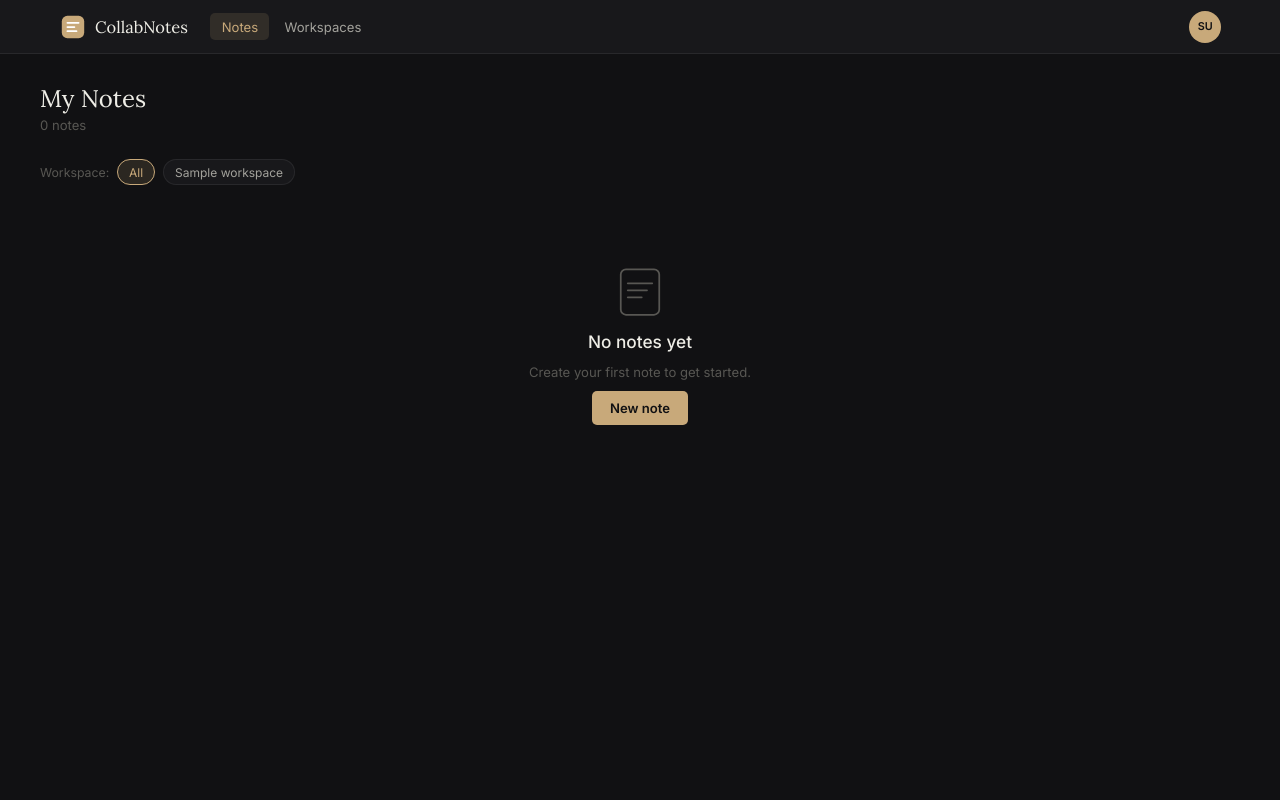
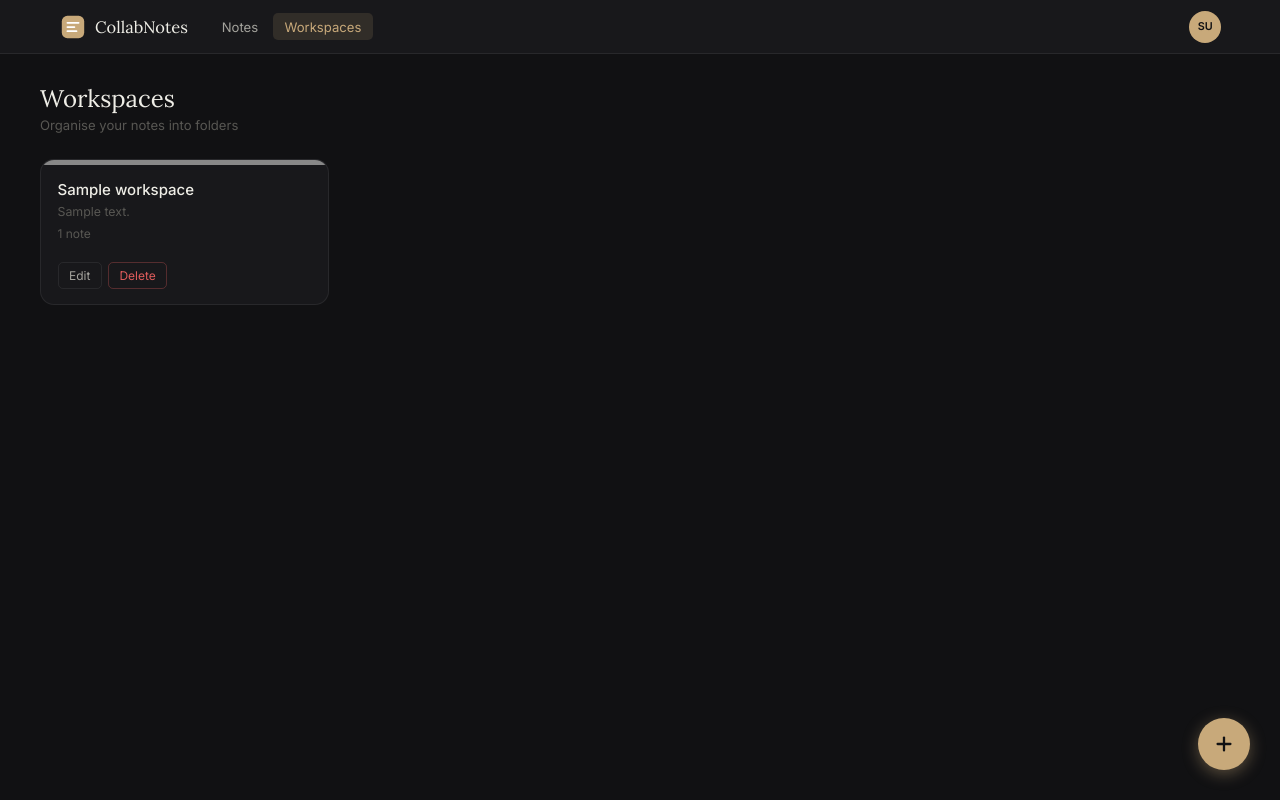
Before and after one commit to AgbogidiRhunor/collabnotes, a Django app: page /workspaces/ in a window 1280 px wide. Run offline with Django 5.2, Linux system fonts and the light colour scheme; a user stored in the database is signed in; tables that the repository leaves empty hold one stand-in row (values such as "Sample post").

Commit message:
refactor: simplify note creation UI and convert workspaces to folder-style pages - remove duplicate new note buttons - add FAB for note creation - implement workspace detail view (folder behavior) - update navigation and templates - remove workspace filters from notes list - support pre-selected workspace on note creation

```diff
--- a/apps/workspaces/urls.py
+++ b/apps/workspaces/urls.py
@@ -6,6 +6,7 @@ app_name = 'workspaces'
 urlpatterns = [
     path('', views.WorkspaceListView.as_view(), name='list'),
     path('create/', views.WorkspaceCreateView.as_view(), name='create'),
+    path('<uuid:pk>/', views.WorkspaceDetailView.as_view(), name='detail'),
     path('<uuid:pk>/edit/', views.WorkspaceEditView.as_view(), name='edit'),
     path('<uuid:pk>/delete/', views.WorkspaceDeleteView.as_view(), name='delete'),
 ]
--- a/apps/workspaces/views.py
+++ b/apps/workspaces/views.py
@@ -18,6 +18,19 @@ class WorkspaceListView(View):
 
 
 @method_decorator(login_required, name='dispatch')
+class WorkspaceDetailView(View):
+    template_name = 'workspaces/detail.html'
+
+    def get(self, request, pk):
+        workspace = get_object_or_404(Workspace, pk=pk, owner=request.user, is_deleted=False)
+        notes = workspace.notes.filter(is_deleted=False).order_by('-updated_at')
+        return render(request, self.template_name, {
+            'workspace': workspace,
+            'notes': notes,
+        })
+
+
+@method_decorator(login_required, name='dispatch')
 class WorkspaceCreateView(View):
     template_name = 'workspaces/form.html'
 
@@ -32,7 +45,7 @@ class WorkspaceCreateView(View):
             workspace.owner = request.user
             workspace.save()
             messages.success(request, f'Workspace "{workspace.name}" created.')
-            return redirect('workspaces:list')
+            return redirect('workspaces:detail', pk=workspace.pk)
         return render(request, self.template_name, {'form': form, 'action': 'Create'})
 
 
@@ -56,7 +69,7 @@ class WorkspaceEditView(View):
         if form.is_valid():
             form.save()
             messages.success(request, 'Workspace updated.')
-            return redirect('workspaces:list')
+            return redirect('workspaces:detail', pk=workspace.pk)
         return render(request, self.template_name, {
             'form': form, 'workspace': workspace, 'action': 'Edit'
         })
--- a/core/settings.py
+++ b/core/settings.py
@@ -125,7 +125,7 @@ EMAIL_PORT = config('EMAIL_PORT', default=587, cast=int)
 EMAIL_USE_TLS = True
 EMAIL_HOST_USER = config('EMAIL_HOST_USER', default='')
 EMAIL_HOST_PASSWORD = config('EMAIL_HOST_PASSWORD', default='')
-DEFAULT_FROM_EMAIL = config('DEFAULT_FROM_EMAIL', default='noreply@collabnotes.com')
+DEFAULT_FROM_EMAIL = config('DEFAULT_FROM_EMAIL')
 FRONTEND_URL = config('FRONTEND_URL', default='http://localhost:8000')
 
 STATIC_URL = '/static/'
--- a/static/css/style.css
+++ b/static/css/style.css
@@ -831,12 +831,26 @@ img { display: block; max-width: 100%; }
 .link-expiry { font-size: 0.78rem; color: var(--text-muted); }
 .link-row-actions { display: flex; gap: 0.4rem; flex-shrink: 0; }
 
-/* Workspace grid */
-.workspace-grid {
-  display: grid;
-  grid-template-columns: repeat(auto-fill, minmax(280px, 1fr));
+/* Workspace detail heading */
+.workspace-detail-heading {
+  display: flex;
+  align-items: center;
   gap: 1rem;
 }
+.workspace-detail-dot {
+  width: 16px;
+  height: 16px;
+  border-radius: 50%;
+  flex-shrink: 0;
+}
+.workspace-detail-desc {
+  font-size: 0.9rem;
+  color: var(--text-2);
+  margin-bottom: 1.5rem;
+  max-width: 600px;
+}
+
+/* Workspace card — make body clickable, keep actions separate */
 .workspace-card {
   background: var(--bg-surface);
   border: 1px solid var(--border);
@@ -845,9 +859,20 @@ img { display: block; max-width: 100%; }
   transition: border-color var(--dur);
 }
 .workspace-card:hover { border-color: var(--border-strong); }
+.workspace-card-link {
+  display: block;
+  text-decoration: none;
+  color: inherit;
+}
+.workspace-card-link:hover { text-decoration: none; }
 .workspace-card-color {
   height: 5px;
   background: var(--ws-color, var(--accent));
+}
+.workspace-grid {
+  display: grid;
+  grid-template-columns: repeat(auto-fill, minmax(280px, 1fr));
+  gap: 1rem;
 }
 .workspace-card-body { padding: 1rem 1.1rem 0.75rem; }
 .workspace-card-name { font-size: 1rem; font-weight: 500; margin-bottom: 0.3rem; }
--- a/templates/emails/verify_email.html
+++ b/templates/emails/verify_email.html
@@ -25,7 +25,6 @@
       <h1>Verify your email address</h1>
       <p>Hi {{ user.display_name }}, thanks for signing up. Click the button below to verify your email address and activate your account.</p>
       <a href="{{ verify_url }}" class="btn">Verify email address</a>
-      <p class="url">Or copy this link: {{ verify_url }}</p>
       <p style="margin-top:24px">This link expires in 24 hours. If you didn't create an account, you can safely ignore this email.</p>
     </div>
     <div class="footer">
--- a/templates/workspaces/list.html
+++ b/templates/workspaces/list.html
@@ -1,57 +1,50 @@
 {% extends 'base.html' %}
-{% block title %}My Notes — CollabNotes{% endblock %}
-{% block nav_notes %}active{% endblock %}
+{% block title %}Workspaces — CollabNotes{% endblock %}
+{% block nav_workspaces %}active{% endblock %}
 
 {% block content %}
 <div class="page-wrap">
 
   <div class="page-header">
     <div>
-      <h1 class="page-title">My Notes</h1>
-      <p class="page-sub">{{ notes_with_role|length }} note{{ notes_with_role|length|pluralize }}</p>
+      <h1 class="page-title">Workspaces</h1>
+      <p class="page-sub">Organise your notes into folders</p>
     </div>
   </div>
 
   {% if workspaces %}
-  <div class="filter-bar">
-    <span class="filter-label">Workspace:</span>
-    <a href="{% url 'notes:list' %}" class="filter-chip {% if not active_workspace %}filter-chip--active{% endif %}">All</a>
+  <div class="workspace-grid">
     {% for ws in workspaces %}
-    <a href="?workspace={{ ws.id }}"
-       class="filter-chip {% if active_workspace == ws.id|stringformat:'s' %}filter-chip--active{% endif %}"
-       style="--chip-color: {{ ws.color }}">
-      {{ ws.name }}
-    </a>
-    {% endfor %}
-  </div>
-  {% endif %}
+    <div class="workspace-card" style="--ws-color: {{ ws.color }}">
+        <div class="workspace-card-color"></div>
+        <div class="workspace-card-body">
+          <a href="{% url 'workspaces:detail' ws.pk %}" class="workspace-card-link">
+          <h2 class="workspace-card-name">{{ ws.name }}</h2>
+          </a>
+          {% if ws.description %}
+            <p class="workspace-card-desc">{{ ws.description|truncatechars:80 }}</p>
+          {% endif %}
+          <p class="workspace-card-count">
+            {{ ws.notes.count }} note{{ ws.notes.count|pluralize }}
+          </p>
+        </div>
 
-  {% if notes_with_role %}
-  <div class="notes-grid">
-    {% for item in notes_with_role %}
-    <a href="{% url 'notes:detail' item.note.pk %}" class="note-card">
-      <div class="note-card-header">
-        <h2 class="note-card-title">{{ item.note.title }}</h2>
-        <span class="role-badge role-badge--{{ item.role }}">{{ item.role }}</span>
+      <div class="workspace-card-actions">
+        <a href="{% url 'workspaces:edit' ws.pk %}" class="btn-ghost btn-sm">Edit</a>
+        <form method="post" action="{% url 'workspaces:delete' ws.pk %}" style="display:inline">
+          {% csrf_token %}
+          <button type="submit"
+            class="btn-ghost btn-sm btn-danger-ghost"
+            onclick="return confirm('Delete workspace \'{{ ws.name }}\'? Notes inside will not be deleted.')">
+            Delete
+          </button>
+        </form>
       </div>
-      {% if item.note.content %}
-      <p class="note-card-preview">{{ item.note.content|striptags|truncatechars:120 }}</p>
-      {% else %}
-      <p class="note-card-preview note-card-preview--empty">No content yet…</p>
-      {% endif %}
-      <div class="note-card-footer">
-        <span class="note-card-date">{{ item.note.updated_at|timesince }} ago</span>
-        {% if item.note.workspace %}
-        <span class="note-card-workspace" style="--ws-color: {{ item.note.workspace.color }}">
-          {{ item.note.workspace.name }}
-        </span>
-        {% endif %}
-      </div>
-    </a>
+    </div>
     {% endfor %}
   </div>
 
-  <a href="{% url 'notes:create' %}" class="fab" title="New note">
+  <a href="{% url 'workspaces:create' %}" class="fab" title="New workspace">
     <svg width="22" height="22" viewBox="0 0 24 24" fill="none" stroke="currentColor" stroke-width="2.5" stroke-linecap="round">
       <line x1="12" y1="5" x2="12" y2="19"/><line x1="5" y1="12" x2="19" y2="12"/>
     </svg>
@@ -59,15 +52,12 @@
 
   {% else %}
   <div class="empty-state">
-    <svg width="56" height="56" viewBox="0 0 64 64" fill="none">
-      <rect x="10" y="6" width="44" height="52" rx="6" stroke="var(--text-muted)" stroke-width="2"/>
-      <line x1="18" y1="22" x2="46" y2="22" stroke="var(--text-muted)" stroke-width="2" stroke-linecap="round"/>
-      <line x1="18" y1="30" x2="40" y2="30" stroke="var(--text-muted)" stroke-width="2" stroke-linecap="round"/>
-      <line x1="18" y1="38" x2="34" y2="38" stroke="var(--text-muted)" stroke-width="2" stroke-linecap="round"/>
+    <svg width="56" height="56" viewBox="0 0 24 24" fill="none" stroke="var(--text-muted)" stroke-width="1.5">
+      <path d="M3 7a2 2 0 012-2h4l2 2h8a2 2 0 012 2v9a2 2 0 01-2 2H5a2 2 0 01-2-2V7z"/>
     </svg>
-    <h2>No notes yet</h2>
-    <p>Create your first note to get started.</p>
-    <a href="{% url 'notes:create' %}" class="btn-primary">New note</a>
+    <h2>No workspaces yet</h2>
+    <p>Create a workspace to group related notes together.</p>
+    <a href="{% url 'workspaces:create' %}" class="btn-primary">New workspace</a>
   </div>
   {% endif %}
 
```
Also changed, not shown: apps/notes/views.py (+11 -17 lines), templates/notes/list.html (+8 -17 lines), templates/workspaces/detail.html (added, +69 -0 lines).
